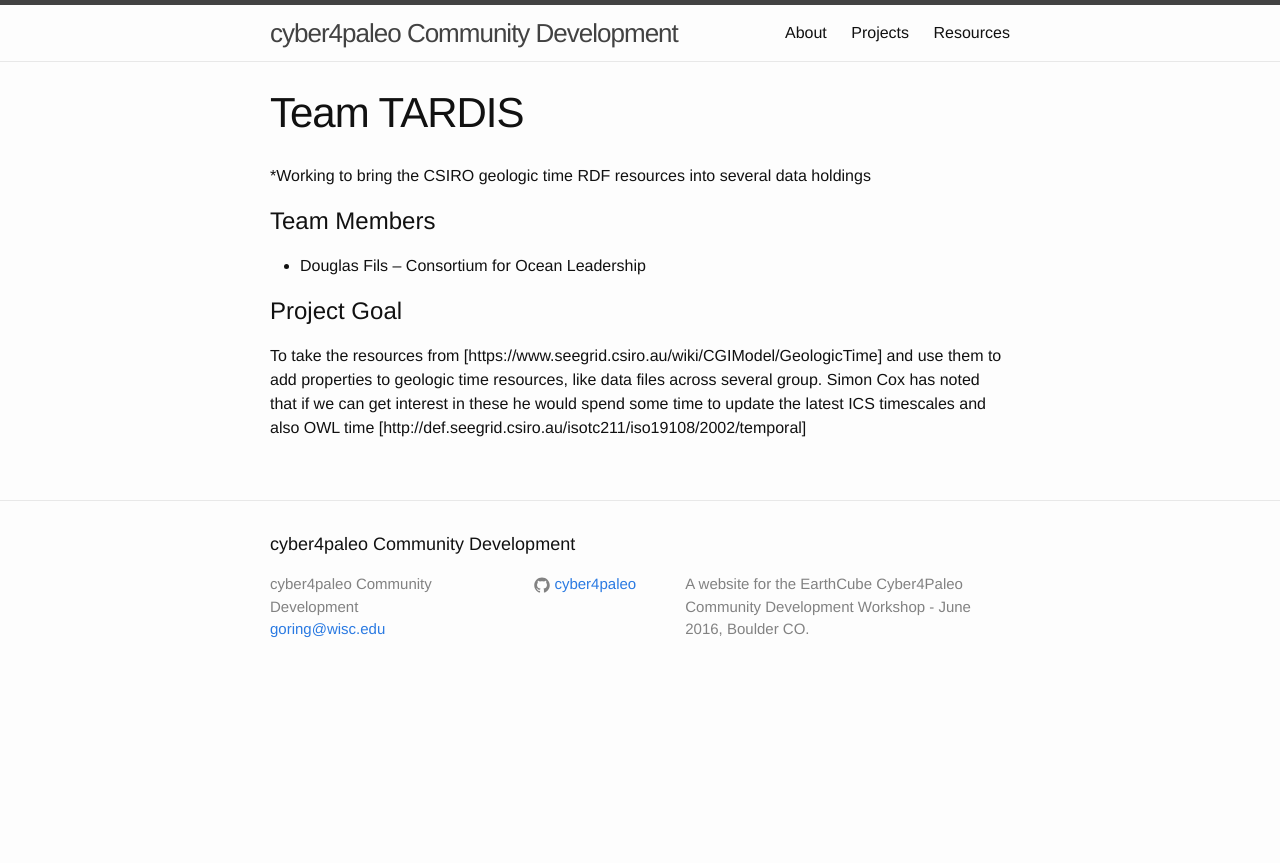
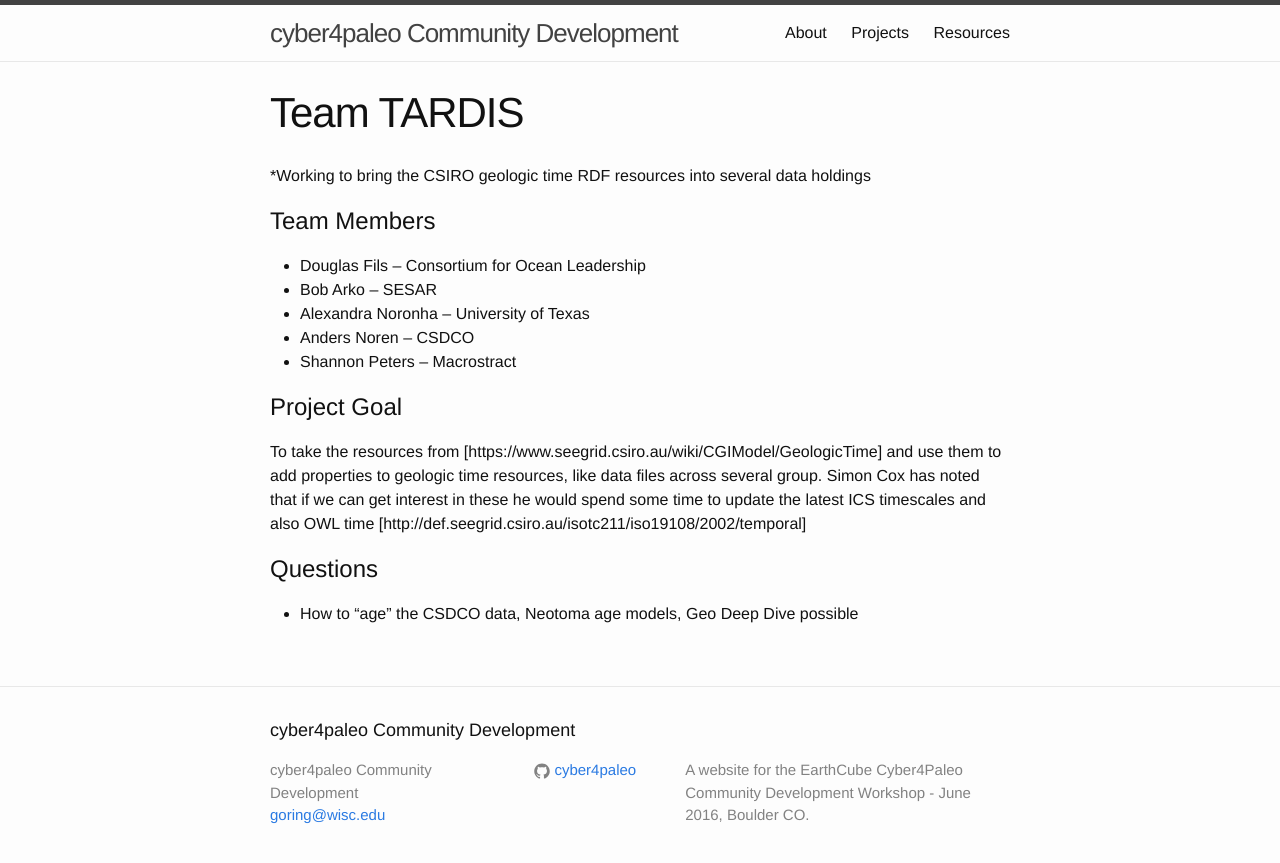
Before and after one commit to cyber4paleo/cyber4paleo.github.io, a Jekyll site: the page built from _projects/team_tardis.md, in a window 1280 px wide. Shown: the top 863 px of the page. Built offline with Jekyll 4.4.1, drawn with Linux system fonts in a browser that asks for light colours.

Commit message:
tardis updates

```diff
--- a/_projects/team_tardis.md
+++ b/_projects/team_tardis.md
@@ -10,6 +10,10 @@ concept: Time Adorned Resource Descriptions in Science (TARDIS)
 # Team Members
 
   * Douglas Fils  -- Consortium for Ocean Leadership
+  * Bob Arko -- SESAR
+  * Alexandra Noronha -- University of Texas
+  * Anders Noren -- CSDCO
+  * Shannon Peters -- Macrostract
 
 
 # Project Goal
@@ -19,3 +23,7 @@ and use them to add properties to geologic time resources, like data files acros
 several group.   Simon Cox has noted that if we can get interest in these he
 would spend some time to update the latest ICS timescales and also
 OWL time [http://def.seegrid.csiro.au/isotc211/iso19108/2002/temporal]
+
+# Questions
+
+  * How to "age" the CSDCO data,  Neotoma age models, Geo Deep Dive possible
```
